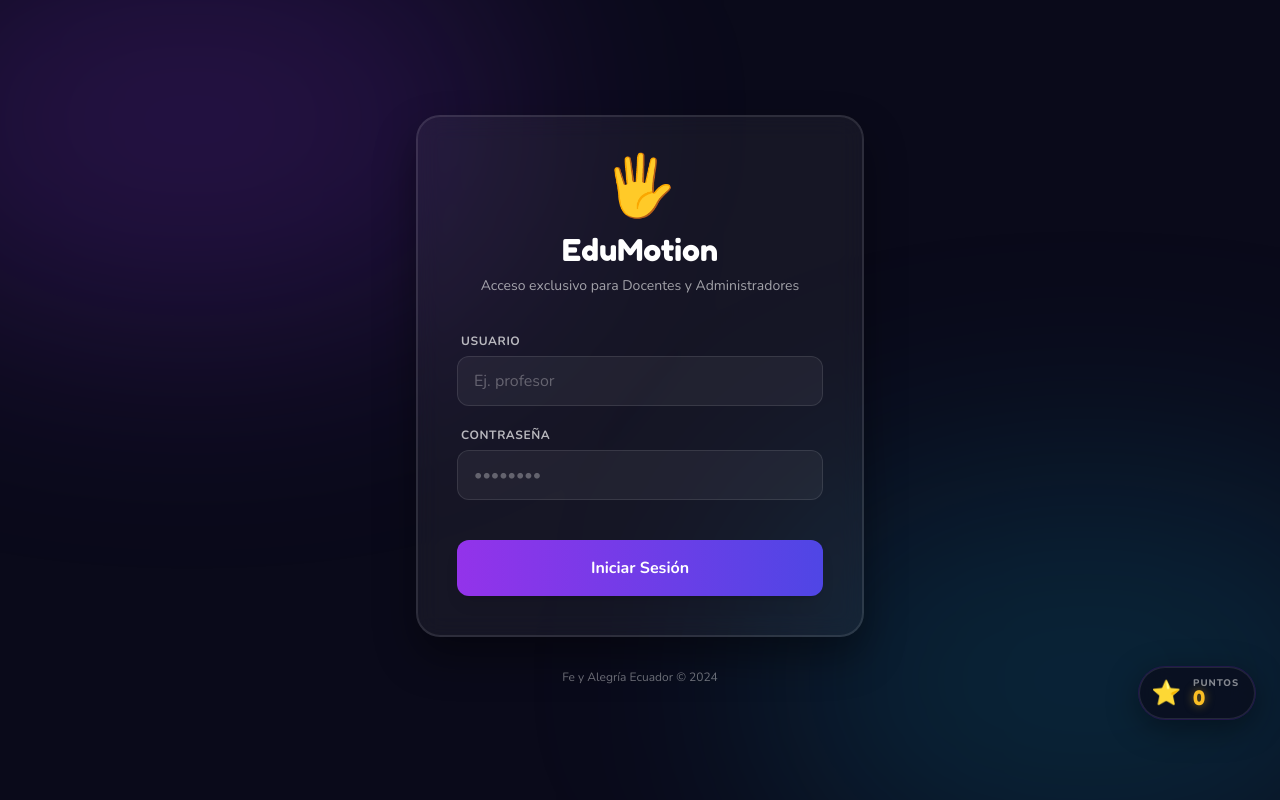
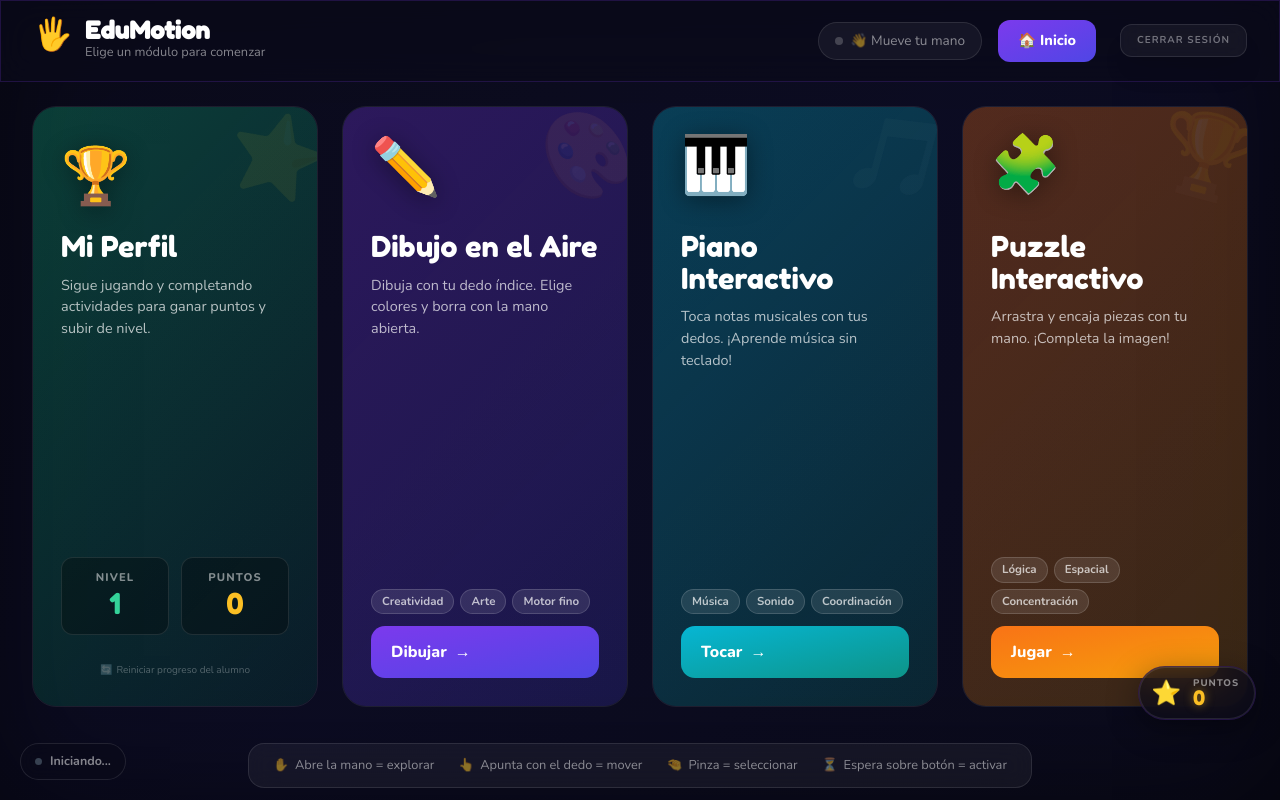
Before and after one commit to LearnHands/app-escritorio, a Vue app: page /#/menu in a window 1280 px wide. Before the commit this address led to /#/. Built offline with nearby package versions, Linux system fonts and the light colour scheme; no server answers; sample sign-in values are in the browser's storage.

Commit message:
feat: implement MenuView component with game module navigation and user progress dashboard

```diff
--- a/electron/main.js
+++ b/electron/main.js
@@ -67,5 +67,6 @@
 app.on('window-all-closed', () => {
   if (process.platform !== 'darwin') {
     app.quit()
+    process.exit(0)
   }
 })
--- a/src/App.vue
+++ b/src/App.vue
@@ -57,11 +57,6 @@
         </div>
       </Transition>
     </div>
-
-    <!-- Botón flotante de Cerrar Sesión (solo visible fuera de login usando ratón) -->
-    <button v-if="!isLogin" @click="handleLogout" class="fixed bottom-4 right-4 z-50 glass px-4 py-2 rounded-xl text-white/50 hover:text-white hover:bg-red-500/20 text-xs transition-colors pointer-events-auto">
-      Cerrar Sesión
-    </button>
 
     <!-- ═══════════════════════════════════════════════
          CAPA 6 (z-50): Cursor virtual de mano
--- a/src/main.js
+++ b/src/main.js
@@ -25,7 +25,7 @@
 })
 
 router.beforeEach((to, from, next) => {
-  const session = localStorage.getItem('edumotion_session')
+  const session = sessionStorage.getItem('edumotion_session')
   if (to.meta.requiresAuth && !session) {
     next('/')
   } else if (to.path === '/' && session) {
--- a/src/services/db.js
+++ b/src/services/db.js
@@ -34,6 +34,7 @@
 
 export function logout() {
   sessionStorage.removeItem('edumotion_session')
+  localStorage.removeItem('edumotion_session') // Limpieza de seguridad por versiones previas
 }
 
 export function getCurrentUser() {
--- a/src/views/MenuView.vue
+++ b/src/views/MenuView.vue
@@ -25,6 +25,13 @@
         >
           🏠 Inicio
         </HandButton>
+        <!-- Botón de Cerrar Sesión exclusivo para profesores/admin -->
+        <button
+          @click="handleLogout"
+          class="glass px-4 py-2 rounded-xl text-white/40 hover:text-white hover:bg-red-500/20 text-[10px] uppercase font-bold tracking-widest transition-all pointer-events-auto border border-white/5 shadow-xl ml-2"
+        >
+          Cerrar Sesión
+        </button>
       </div>
     </header>
 
@@ -122,11 +129,17 @@
 import HandButton from '@/components/HandButton.vue'
 import { isDetecting } from '@/composables/useMediaPipe.js'
 import { useScore } from '@/composables/useScore.js'
+import { logout } from '@/services/db.js'
 
 const router = useRouter()
 const hoveredModule = ref(null)
 
 const { score, level, resetScore } = useScore()
+
+function handleLogout() {
+  logout()
+  router.push('/')
+}
 
 function confirmReset() {
   if (confirm('¿Estás seguro de que quieres reiniciar todos los puntos y trofeos del alumno?')) {
```
